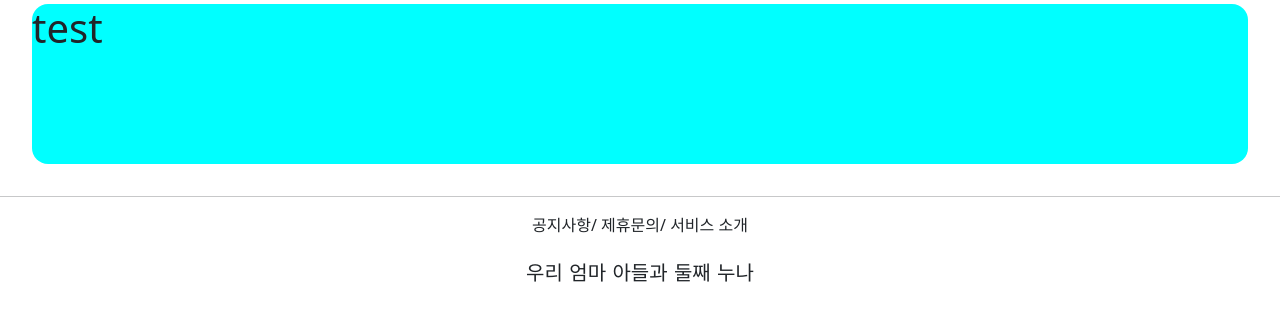
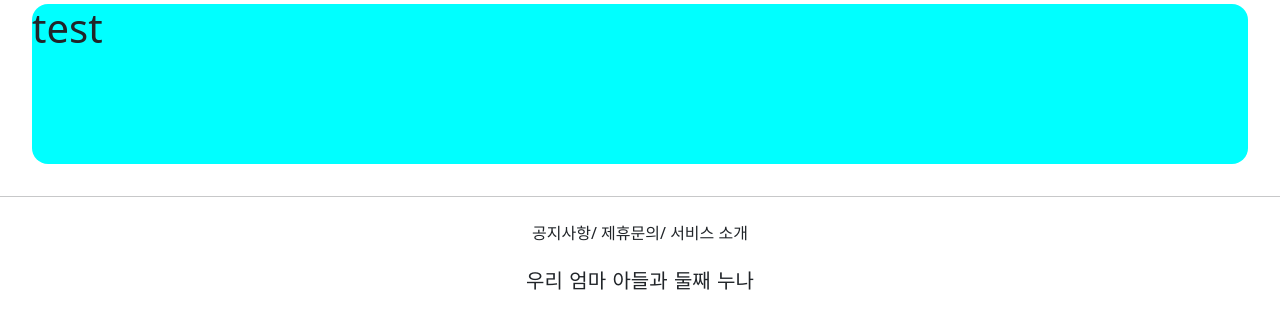
Before and after one commit to inrainy/gis_web_application, a Django app: page /accounts/hello_world/ in a window 1280 px wide. Shown: the part 197-526 px from the top of the page. Run offline with Django 3.2, Linux system fonts and the light colour scheme; parts of the project's set-up code (start-up, migrations or seed data) failed here and were passed over; some web fonts are replaced.

Commit message:
7.5.webapplication2

```diff
--- a/templates/footer.html
+++ b/templates/footer.html
@@ -1,7 +1,7 @@
 <div style="text-align: center">
 
 
-    <div style="margin-bottom: 1.5rem;">
+    <div style="margin-top: 1.5rem;">
         <span>공지사항/</span>
         <span>제휴문의/</span>
         <span>서비스 소개</span>
```
